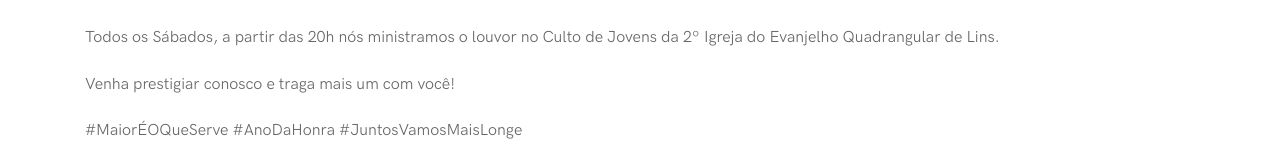
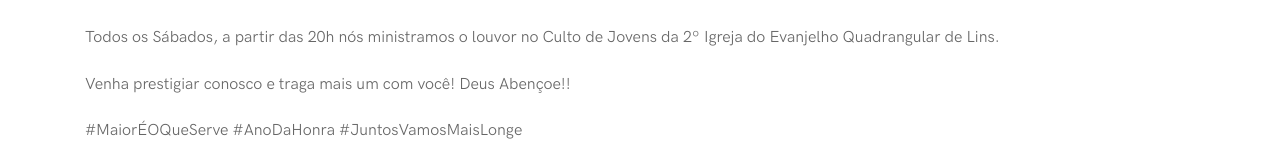
Before and after one commit to louvorjovens2ieq/louvorjovens2ieq.github.io, a website: page index.html in a window 1280 px wide. Shown: the part 1086-1246 px from the top of the page. Drawn offline with nearby package versions, Linux system fonts and the light colour scheme.

Commit message:
Ajuste frase Pagina Inicial

```diff
--- a/index.html
+++ b/index.html
@@ -143,7 +143,7 @@
           </div>
 
           <p>Todos os Sábados, a partir das 20h nós ministramos o louvor no Culto de Jovens da 2º Igreja do Evanjelho Quadrangular de Lins.</p>
-          <p>Venha prestigiar conosco e traga mais um com você!</p>
+          <p>Venha prestigiar conosco e traga mais um com você! Deus Abençoe!!</p>
           <p>#MaiorÉOQueServe #AnoDaHonra #JuntosVamosMaisLonge</p>
       </div>
     </div>
```
